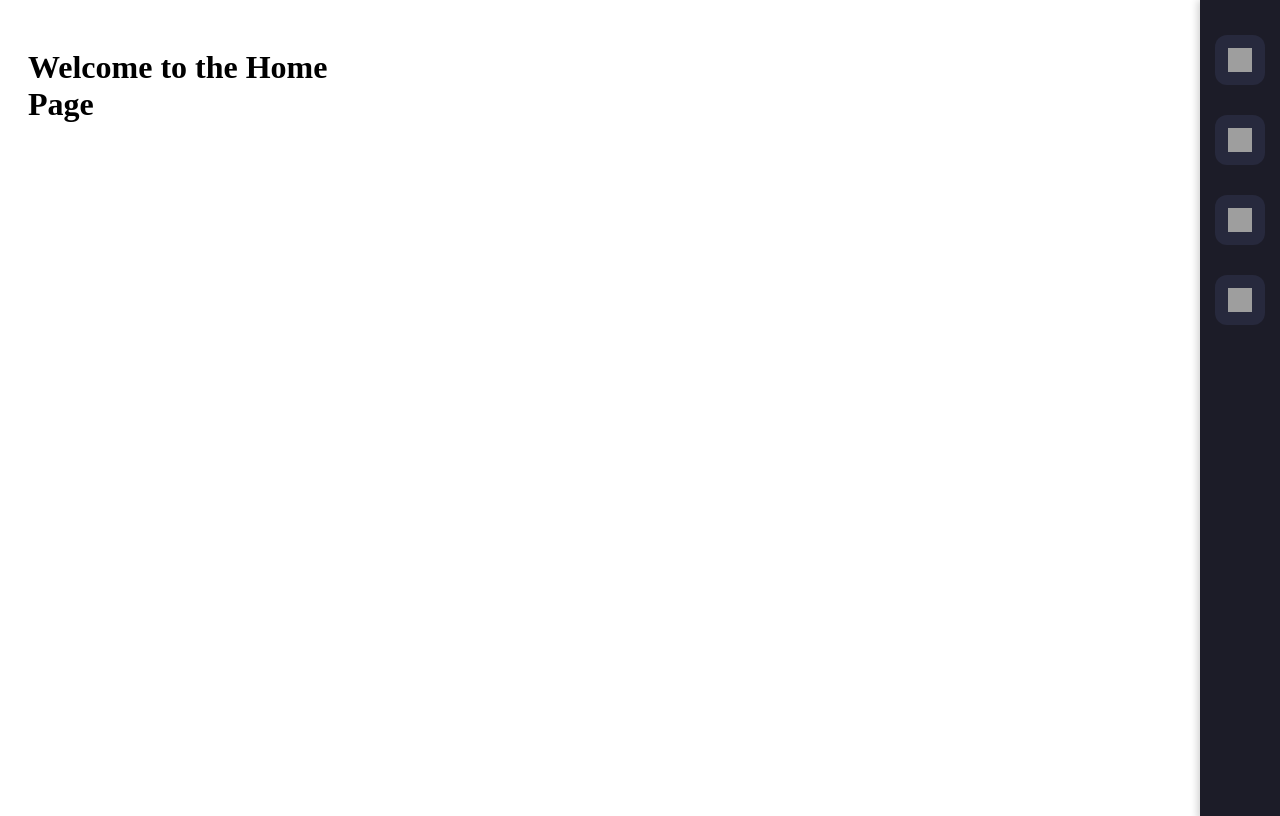
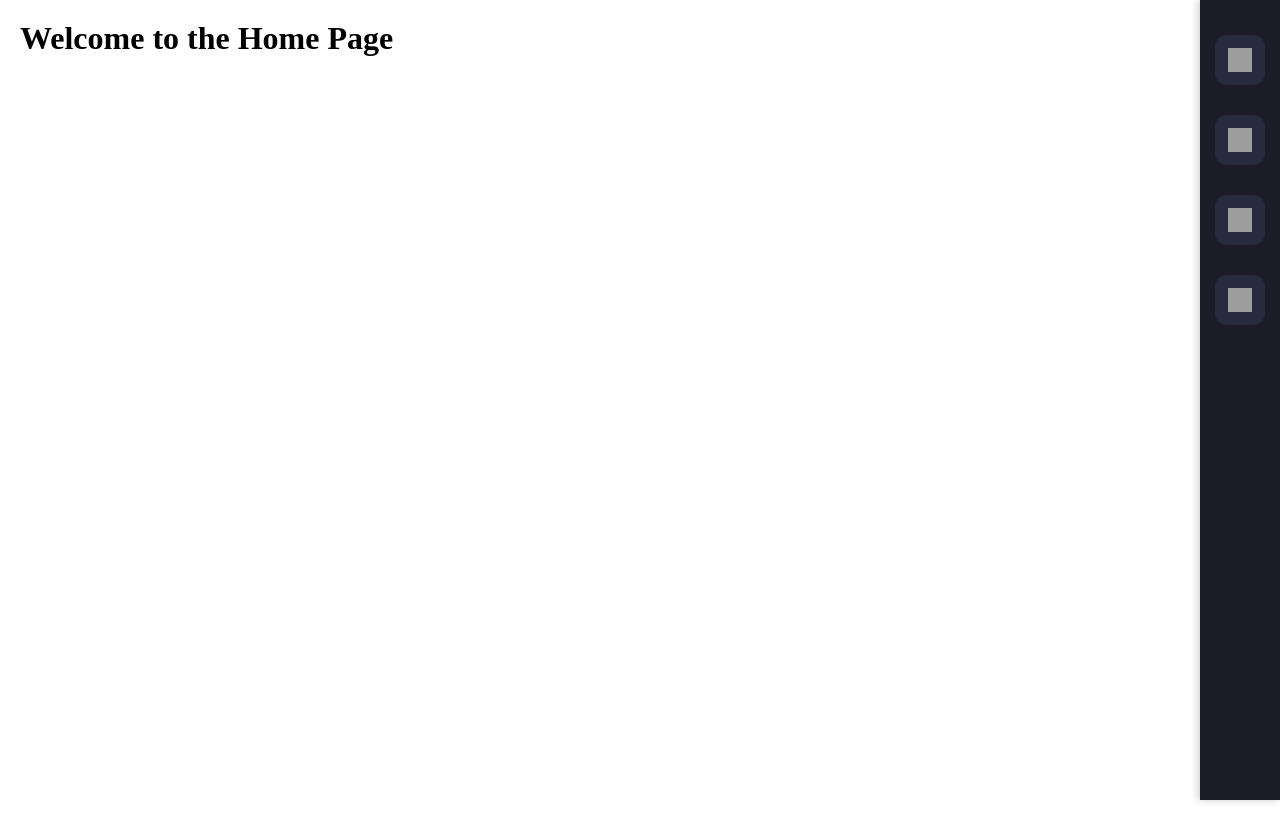
Before and after one commit to rishichirchi/GoFlow, a React (Create React App) app in the folder frontend/: page / in a window 1280 px wide. Built offline with nearby package versions, Linux system fonts and the light colour scheme; grey boxes are pictures that could not be loaded; the HTML template or start-up script is replaced by a standard one.

Commit message:
lund mohit

```diff
--- a/frontend/src/App.css
+++ b/frontend/src/App.css
@@ -1,7 +1,11 @@
+* {
+  padding: 0;
+  margin: 0;
+  box-sizing: border-box;
+}
 /* Sidebar container */
-.mainCon{
+.mainCon {
   height: 100vh;
-    width: 30rem;
 }
 
 .sidebar {
```
Lines whose indentation alone changed are shown as unchanged.
